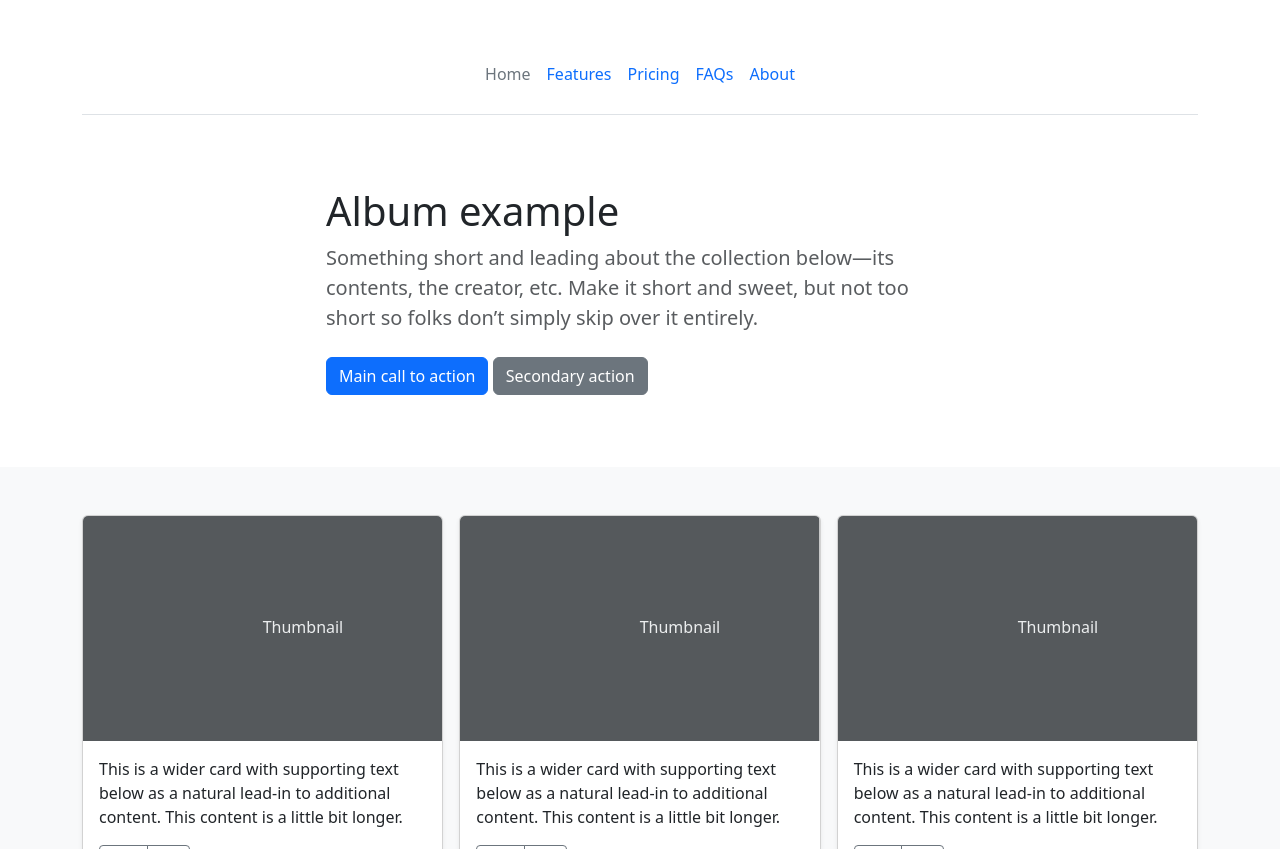
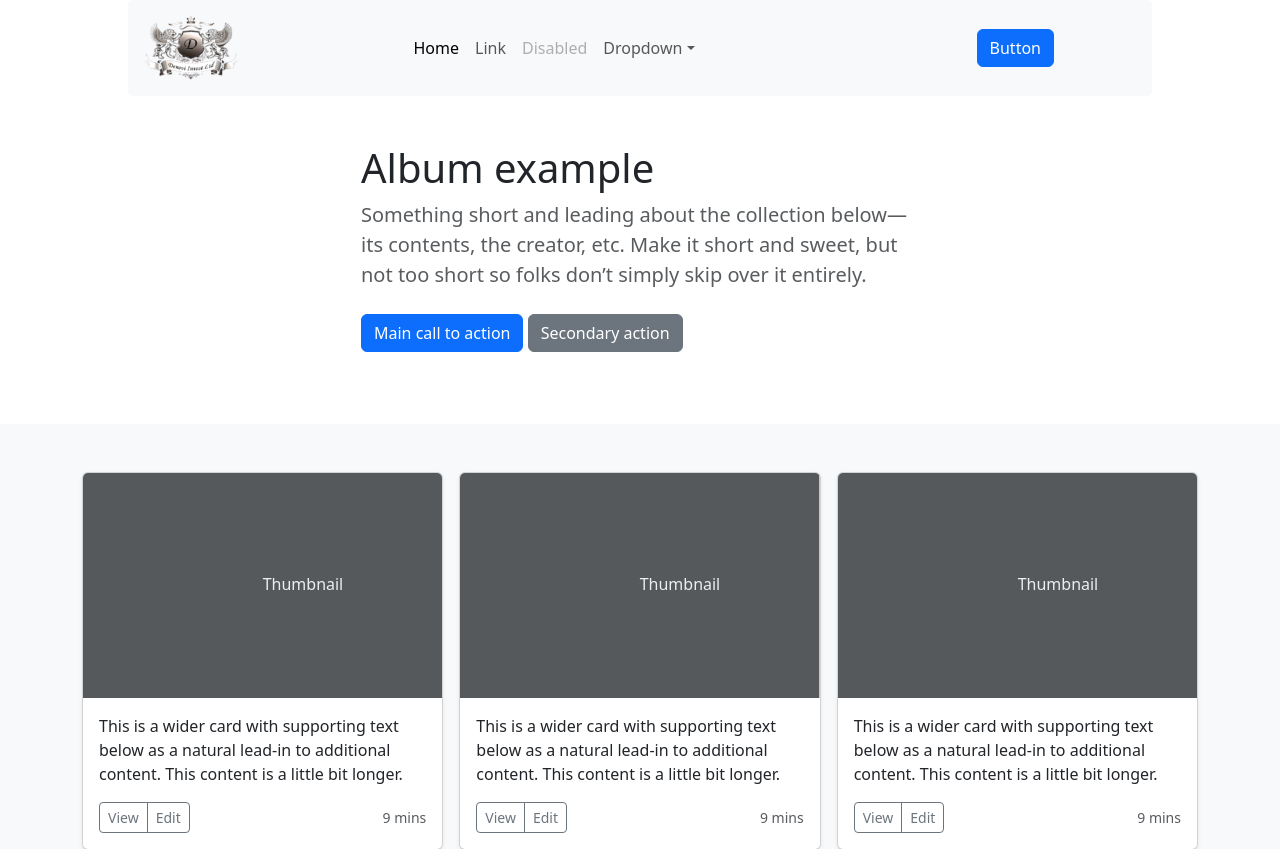
Before and after one commit to kdenev/real_estate_webapp, a Flask app: page / in a window 1280 px wide. Shown: the top 849 px of the page. Run offline with Flask 3, Linux system fonts and the light colour scheme; some libraries are stand-ins or nearby versions.

Commit message:
Navbar selected

```diff
--- /dev/null
+++ b/static/css/styles.css
@@ -0,0 +1,6 @@
+.navbar {
+    position: fixed !important;
+    top: 0px;
+    width: 80%;
+    margin: auto;
+}
--- a/templates/index.html
+++ b/templates/index.html
@@ -5,30 +5,54 @@
     <meta name="viewport" content="width=device-width, initial-scale=1.0">
     <title>Document</title>
     {{ bootstrap.load_css() }}
+    <link
+    href="{{ url_for('static', filename='css/styles.css') }}"
+    rel="stylesheet"
+  />
 </head>
 <body>
-    <div class="container">
-        <header class="d-flex flex-wrap align-items-center justify-content-center justify-content-md-between py-3 mb-4 border-bottom">
-          <div class="col-md-3 mb-2 mb-md-0">
-            <a href="/" class="d-inline-flex link-body-emphasis text-decoration-none">
-              <svg class="bi" width="40" height="32" role="img" aria-label="Bootstrap"><use xlink:href="#bootstrap"></use></svg>
-            </a>
-          </div>
+ <!-- --------------------------------------------------  -->
+  <div class="container">
+ <nav class="navbar navbar-expand-lg bg-body-tertiary rounded fixed-top" aria-label="Thirteenth navbar example">
+  <div class="container-fluid">
+    <button class="navbar-toggler" type="button" data-bs-toggle="collapse" data-bs-target="#navbarsExample11" aria-controls="navbarsExample11" aria-expanded="false" aria-label="Toggle navigation">
+      <span class="navbar-toggler-icon"></span>
+    </button>
 
-          <div class="container">
-            <ul class="nav col-12 col-md-auto mb-2 justify-content-center mb-md-1">
-                <li><a href="#" class="nav-link px-2 link-secondary">Home</a></li>
-                <li><a href="#" class="nav-link px-2">Features</a></li>
-                <li><a href="#" class="nav-link px-2">Pricing</a></li>
-                <li><a href="#" class="nav-link px-2">FAQs</a></li>
-                <li><a href="#" class="nav-link px-2">About</a></li>
-            </ul>
-          </div>
+    <div class="collapse navbar-collapse d-lg-flex" id="navbarsExample11">
+      <a class="navbar-brand" href="{{ url_for('index') }}">
+        <img src="{{ url_for('static', filename='assets/logo/logo_small.png') }}" alt="company logo" width="70%">
+      </a>
+      <ul class="navbar-nav col-lg-6 justify-content-lg-center">
+        <li class="nav-item">
+          <a class="nav-link active" aria-current="page" href="#">Home</a>
+        </li>
+        <li class="nav-item">
+          <a class="nav-link" href="#">Link</a>
+        </li>
+        <li class="nav-item">
+          <a class="nav-link disabled" aria-disabled="true">Disabled</a>
+        </li>
+        <li class="nav-item dropdown">
+          <a class="nav-link dropdown-toggle" href="#" data-bs-toggle="dropdown" aria-expanded="false">Dropdown</a>
+          <ul class="dropdown-menu">
+            <li><a class="dropdown-item" href="#">Action</a></li>
+            <li><a class="dropdown-item" href="#">Another action</a></li>
+            <li><a class="dropdown-item" href="#">Something else here</a></li>
+          </ul>
+        </li>
+      </ul>
+      <div class="d-lg-flex col-lg-3 justify-content-lg-end">
+        <button class="btn btn-primary">Button</button>
+      </div>
+    </div>
+  </div>
+</nav>
+</div>
 
-        </header>
-    </div>
+    <div class="container py-5">
 
-    <div class="row py-lg-5">
+      <div class="row py-lg-5"></div>
         <div class="col-lg-6 col-md-8 mx-auto">
           <h1 class="fw-light">Album example</h1>
           <p class="lead text-body-secondary">Something short and leading about the collection below—its contents, the creator, etc. Make it short and sweet, but not too short so folks don’t simply skip over it entirely.</p>
@@ -38,6 +62,9 @@
           </p>
         </div>
       </div>
+
+    </div>
+
 
       <div class="album py-5 bg-body-tertiary">
         <div class="container">
```
Also changed, not shown: static/assets/logo/logo_small.png (added).
